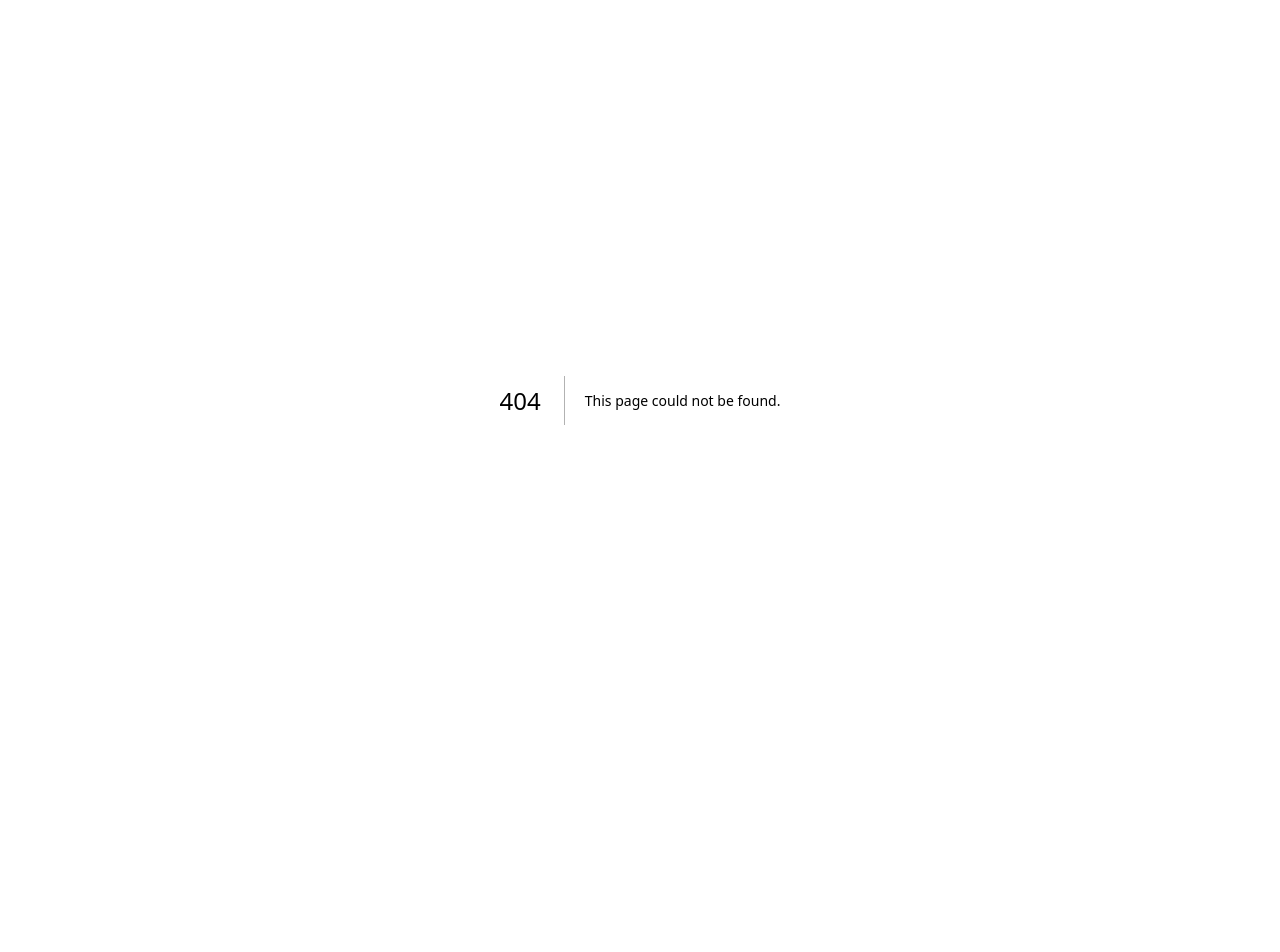
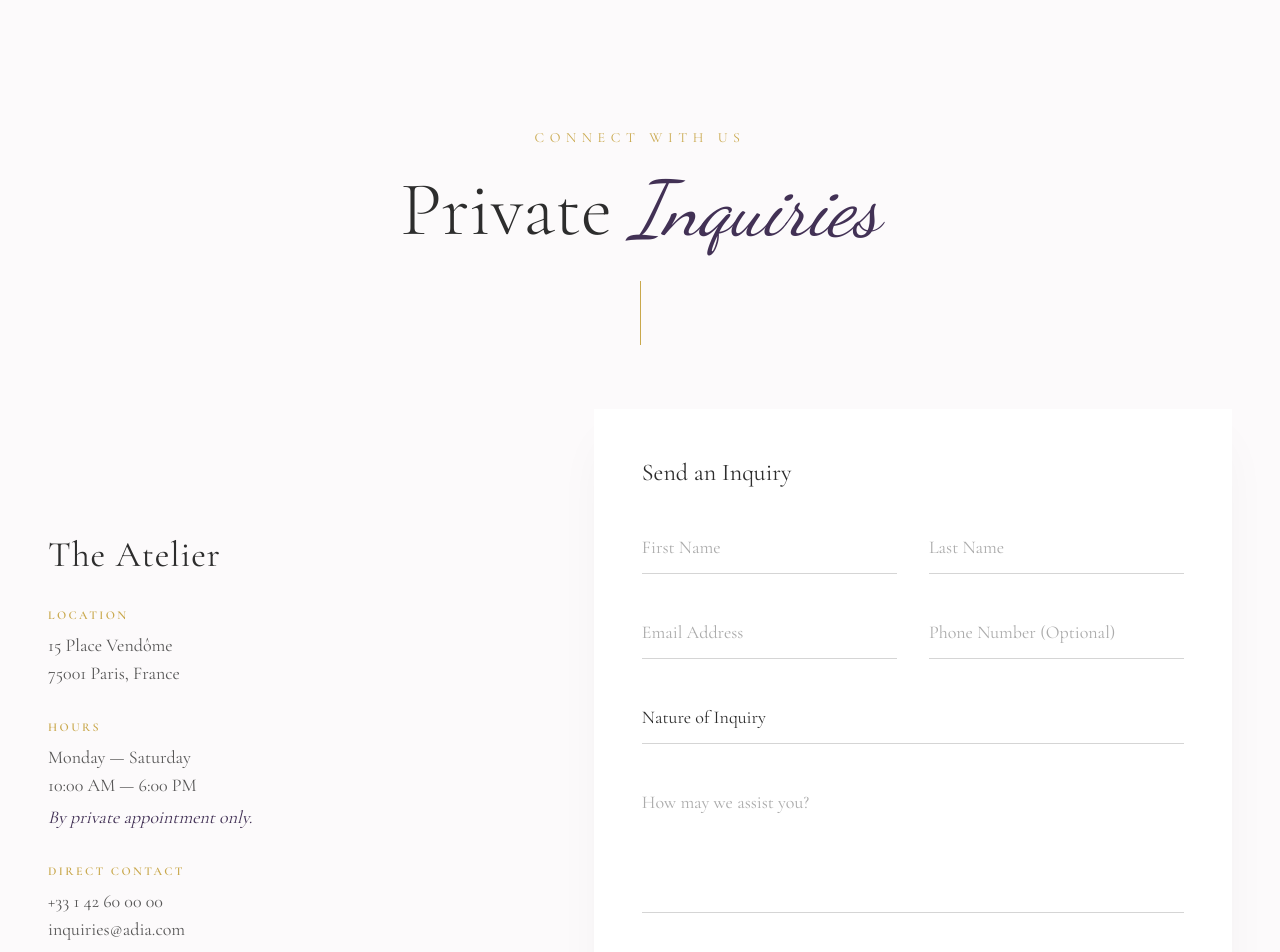
Before and after one commit to Gigitogigs/Adia, a Next.js app: page /contact in a window 1280 px wide. Before the commit this address had no page. Shown: the top 952 px of the page. Before the commit the page ends 800 px from the top, so only its background shows below. Built offline with nearby package versions, Linux system fonts and the light colour scheme.

Commit message:
Added contact page

```diff
--- /dev/null
+++ b/src/app/contact/components/ContactHero.tsx
@@ -0,0 +1,15 @@
+export default function ContactHero() {
+  return (
+    <section className="w-full bg-adia-cream min-h-[40vh] flex flex-col items-center justify-center text-center px-6 pt-32 pb-16">
+      <div className="max-w-4xl mx-auto flex flex-col items-center">
+        <span className="font-[family-name:var(--font-cormorant)] text-sm tracking-[0.4em] text-adia-gold uppercase mb-6 block">
+          Connect With Us
+        </span>
+        <h1 className="font-[family-name:var(--font-cormorant)] text-[clamp(3.5rem,6vw,6rem)] leading-none text-adia-charcoal font-light mb-8">
+          Private <span className="font-[family-name:var(--font-script)] text-adia-violet italic">Inquiries</span>
+        </h1>
+        <div className="h-16 w-px bg-adia-gold" />
+      </div>
+    </section>
+  );
+}
--- /dev/null
+++ b/src/app/contact/components/ContactLayout.tsx
@@ -0,0 +1,119 @@
+"use client";
+
+export default function ContactLayout() {
+  return (
+    <section className="w-full bg-adia-cream pb-32 px-6 lg:px-12">
+      <div className="max-w-7xl mx-auto flex flex-col lg:flex-row gap-16 lg:gap-24">
+
+        {/* Left Side: The Atelier Info */}
+        <div className="w-full lg:w-5/12 flex flex-col justify-center">
+          <h2 className="font-[family-name:var(--font-cormorant)] text-4xl text-adia-charcoal mb-8 tracking-wide">
+            The Atelier
+          </h2>
+
+          <div className="flex flex-col gap-8 text-adia-charcoal/80 font-[family-name:var(--font-cormorant)] text-lg">
+            <div>
+              <p className="uppercase tracking-[0.2em] text-xs font-semibold text-adia-gold mb-2">Location</p>
+              <p>15 Place Vendôme</p>
+              <p>75001 Paris, France</p>
+            </div>
+
+            <div>
+              <p className="uppercase tracking-[0.2em] text-xs font-semibold text-adia-gold mb-2">Hours</p>
+              <p>Monday — Saturday</p>
+              <p>10:00 AM — 6:00 PM</p>
+              <p className="italic mt-1 text-adia-violet">By private appointment only.</p>
+            </div>
+
+            <div>
+              <p className="uppercase tracking-[0.2em] text-xs font-semibold text-adia-gold mb-2">Direct Contact</p>
+              <p>+33 1 42 60 00 00</p>
+              <p>inquiries@adia.com</p>
+            </div>
+          </div>
+        </div>
+
+        {/* Right Side: The Inquiry Form */}
+        <div className="w-full lg:w-7/12 bg-white p-8 md:p-12 shadow-2xl shadow-black/5">
+          <h3 className="font-[family-name:var(--font-cormorant)] text-2xl text-adia-charcoal mb-8">
+            Send an Inquiry
+          </h3>
+
+          <form className="flex flex-col gap-8" onSubmit={(e) => e.preventDefault()}>
+            <div className="flex flex-col md:flex-row gap-8">
+              <div className="w-full flex flex-col">
+                <input
+                  type="text"
+                  id="firstName"
+                  placeholder="First Name"
+                  className="w-full bg-transparent border-b border-adia-charcoal/20 py-3 text-adia-charcoal focus:outline-none focus:border-adia-gold transition-colors font-[family-name:var(--font-cormorant)] text-lg placeholder:text-adia-charcoal/40"
+                  required
+                />
+              </div>
+              <div className="w-full flex flex-col">
+                <input
+                  type="text"
+                  id="lastName"
+                  placeholder="Last Name"
+                  className="w-full bg-transparent border-b border-adia-charcoal/20 py-3 text-adia-charcoal focus:outline-none focus:border-adia-gold transition-colors font-[family-name:var(--font-cormorant)] text-lg placeholder:text-adia-charcoal/40"
+                  required
+                />
+              </div>
+            </div>
+
+            <div className="flex flex-col md:flex-row gap-8">
+              <div className="w-full flex flex-col">
+                <input
+                  type="email"
+                  id="email"
+                  placeholder="Email Address"
+                  className="w-full bg-transparent border-b border-adia-charcoal/20 py-3 text-adia-charcoal focus:outline-none focus:border-adia-gold transition-colors font-[family-name:var(--font-cormorant)] text-lg placeholder:text-adia-charcoal/40"
+                  required
+                />
+              </div>
+              <div className="w-full flex flex-col">
+                <input
+                  type="tel"
+                  id="phone"
+                  placeholder="Phone Number (Optional)"
+                  className="w-full bg-transparent border-b border-adia-charcoal/20 py-3 text-adia-charcoal focus:outline-none focus:border-adia-gold transition-colors font-[family-name:var(--font-cormorant)] text-lg placeholder:text-adia-charcoal/40"
+                />
+              </div>
+            </div>
+
+            <div className="w-full flex flex-col">
+              <select
+                id="inquiryType"
+                className="w-full bg-transparent border-b border-adia-charcoal/20 py-3 text-adia-charcoal focus:outline-none focus:border-adia-gold transition-colors font-[family-name:var(--font-cormorant)] text-lg appearance-none cursor-pointer"
+              >
+                <option value="" disabled selected>Nature of Inquiry</option>
+                <option value="bespoke">Bespoke Commission</option>
+                <option value="collection">Collection Viewing</option>
+                <option value="press">Press & Media</option>
+                <option value="other">Other</option>
+              </select>
+            </div>
+
+            <div className="w-full flex flex-col">
+              <textarea
+                id="message"
+                placeholder="How may we assist you?"
+                rows={4}
+                className="w-full bg-transparent border-b border-adia-charcoal/20 py-3 text-adia-charcoal focus:outline-none focus:border-adia-gold transition-colors font-[family-name:var(--font-cormorant)] text-lg placeholder:text-adia-charcoal/40 resize-none"
+                required
+              />
+            </div>
+
+            <button
+              type="submit"
+              className="mt-4 px-10 py-4 bg-adia-violet text-adia-cream font-[family-name:var(--font-cormorant)] text-lg tracking-[0.2em] uppercase hover:bg-adia-charcoal transition-all duration-500 w-full md:w-auto self-end"
+            >
+              Submit Inquiry
+            </button>
+          </form>
+        </div>
+
+      </div>
+    </section>
+  );
+}
--- /dev/null
+++ b/src/app/contact/page.tsx
@@ -0,0 +1,11 @@
+import ContactHero from "./components/ContactHero";
+import ContactLayout from "./components/ContactLayout";
+
+export default function ContactPage() {
+  return (
+    <main className="flex flex-col w-full min-h-screen">
+      <ContactHero />
+      <ContactLayout />
+    </main>
+  );
+}
```
